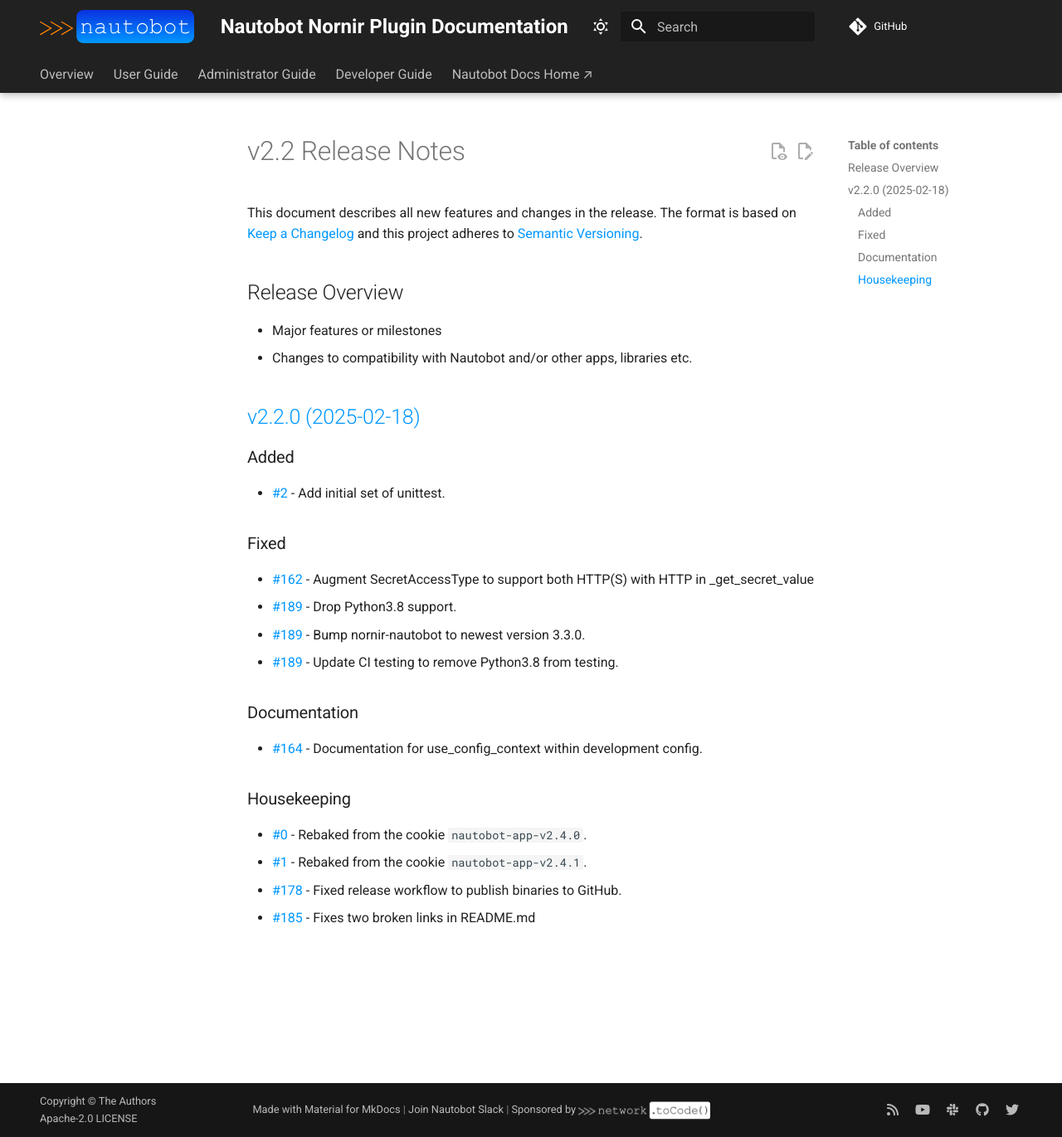
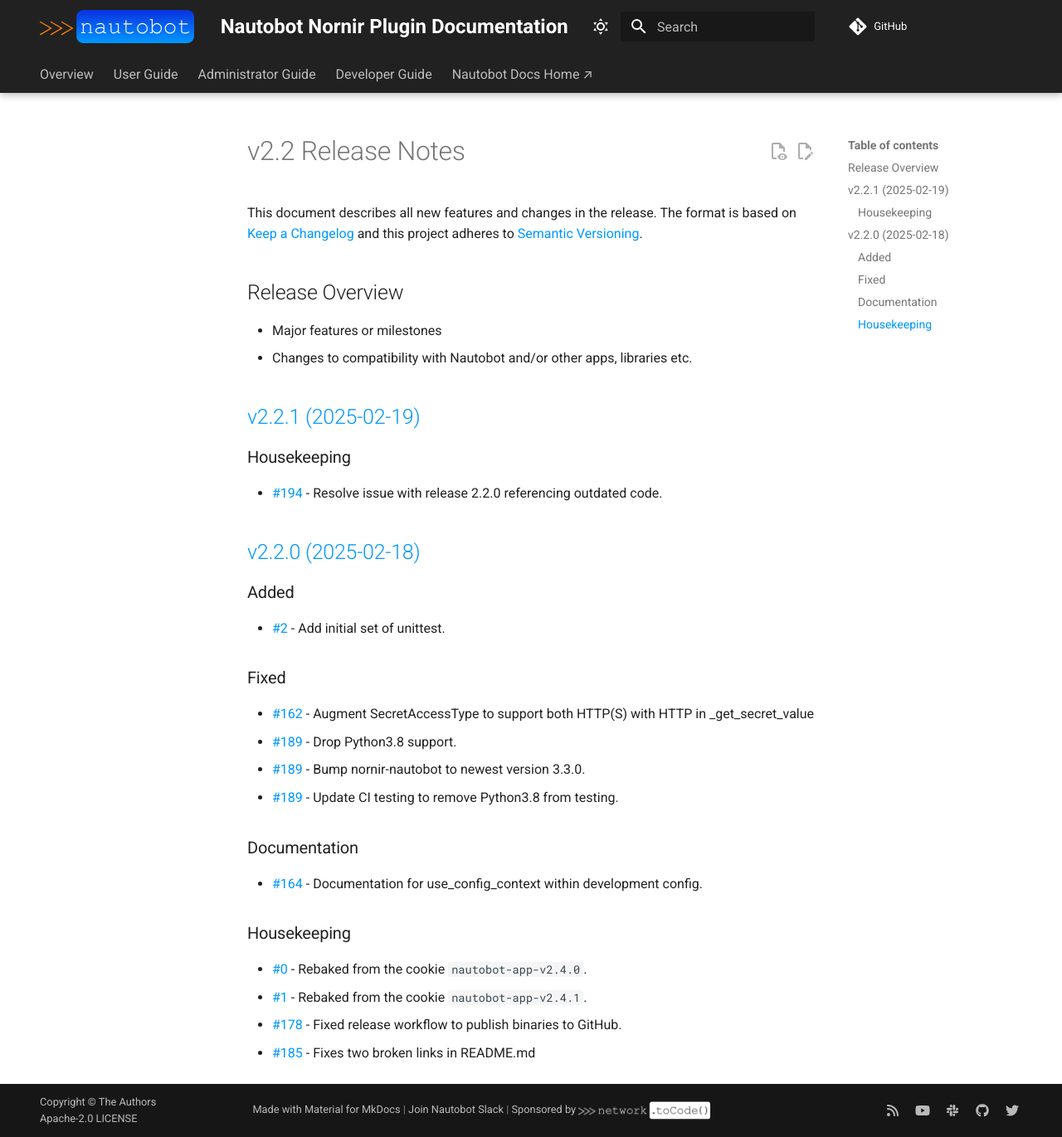
Before and after one commit to nautobot/nautobot-app-nornir, an MkDocs documentation site: the page built from docs/admin/release_notes/version_2.2.md, in a window 1280 px wide and 1371 px high. Shown: the whole window at 83% size. Built offline with MkDocs 1.6.1 and Material for MkDocs 9.7.7, drawn with Linux system fonts in a browser that asks for light colours; comment, search, counter and statistics services are not loaded.

Commit message:
Release 2.2.1

```diff
--- a/docs/admin/release_notes/version_2.2.md
+++ b/docs/admin/release_notes/version_2.2.md
@@ -9,6 +9,12 @@
 
 - Major features or milestones
 - Changes to compatibility with Nautobot and/or other apps, libraries etc.
+
+## [v2.2.1 (2025-02-19)](https://github.com/nautobot/nautobot-app-nornir/releases/tag/v2.2.1)
+
+### Housekeeping
+
+- [#194](https://github.com/nautobot/nautobot-app-nornir/issues/194) - Resolve issue with release 2.2.0 referencing outdated code.
 
 ## [v2.2.0 (2025-02-18)](https://github.com/nautobot/nautobot-app-nornir/releases/tag/v2.2.0)
 
--- a/pyproject.toml
+++ b/pyproject.toml
@@ -1,6 +1,6 @@
 [tool.poetry]
 name = "nautobot-plugin-nornir"
-version = "2.2.0"
+version = "2.2.1"
 description = "Nautobot App that provides a shim layer to simplify using Nornir within other Nautobot Apps and Nautobot Jobs"
 authors = ["Network to Code, LLC <info@networktocode.com>"]
 license = "Apache-2.0"
```
